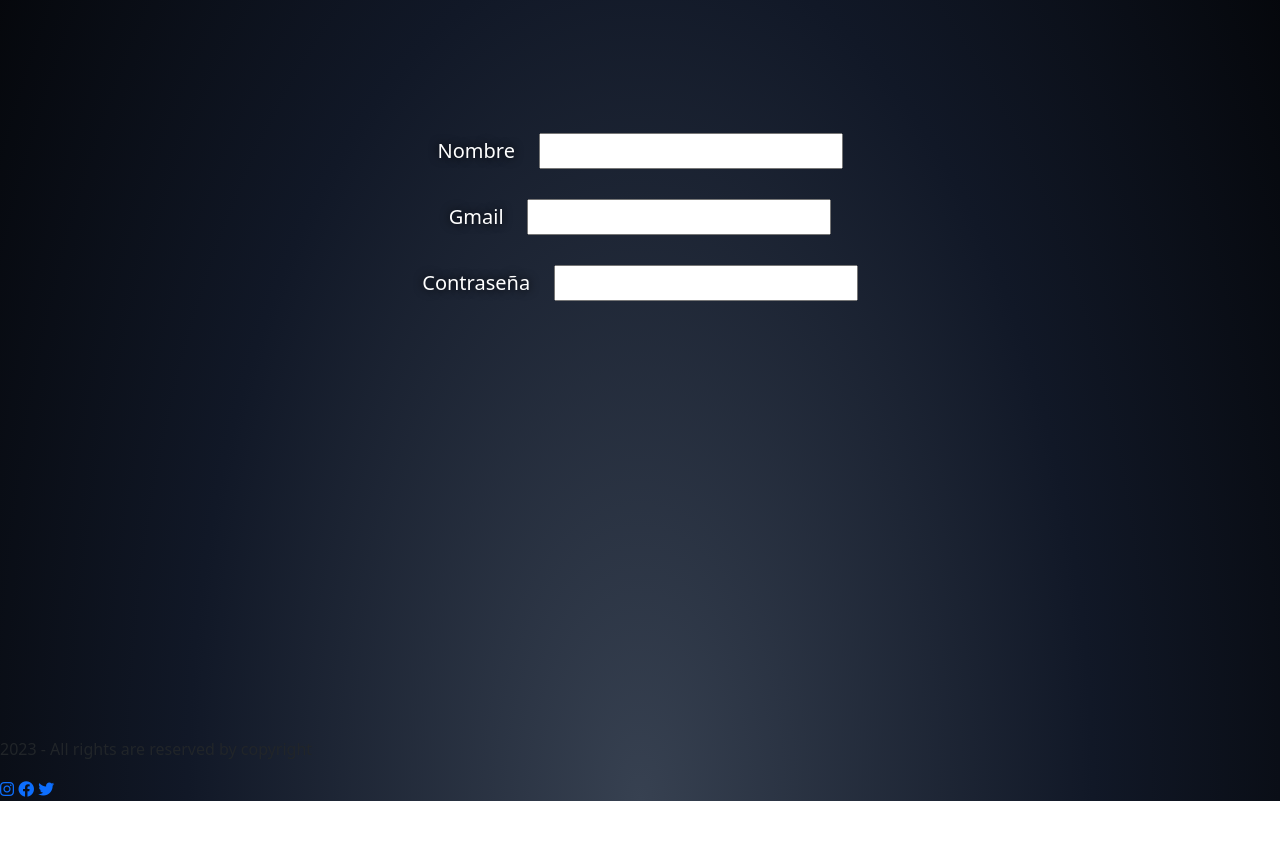
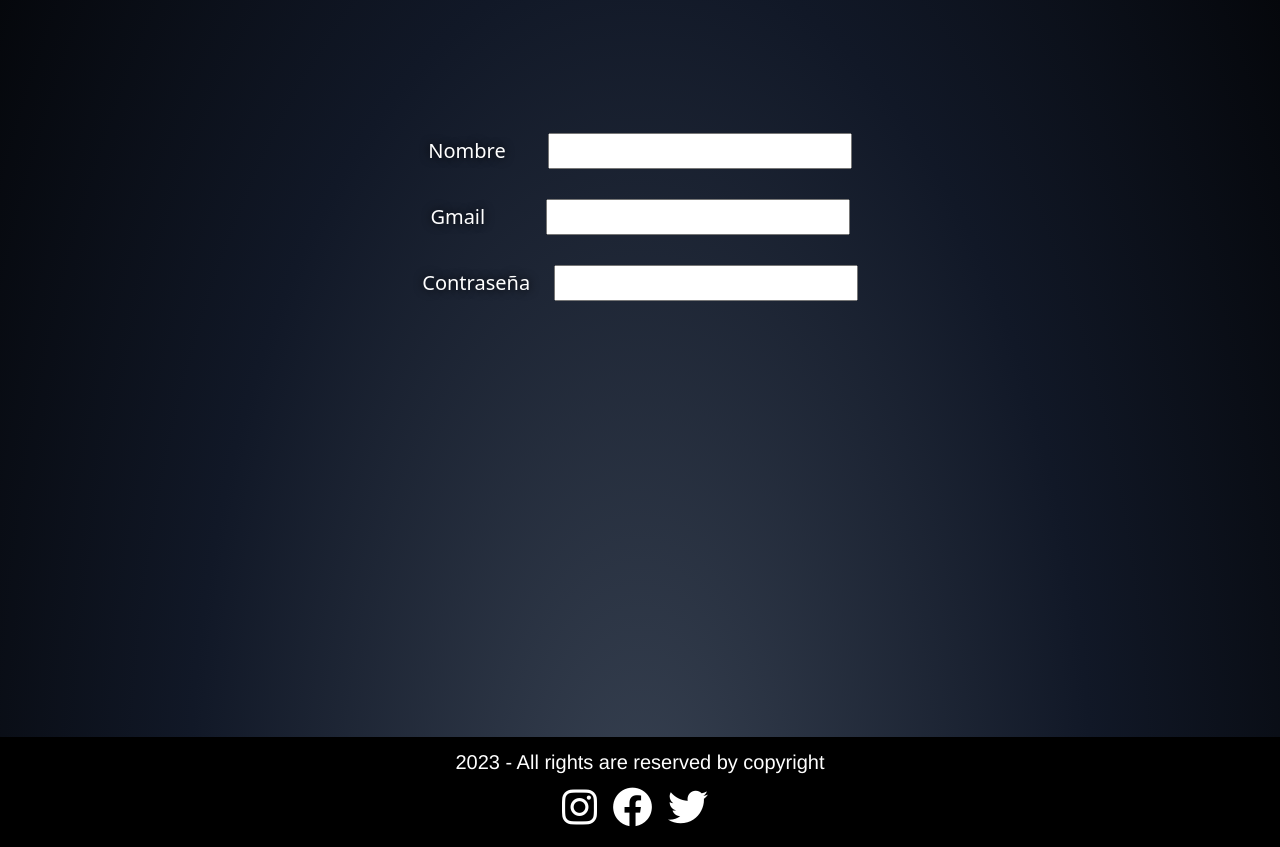
Before and after one commit to DanielEnriqueKuhne/PF-Kuhne.github.io, a website: page pages/noticias.html in a window 1280 px wide. Shown: the part 420-1267 px from the top of the page. Before the commit the page ends 1221 px from the top, so only its background shows below. Drawn offline with nearby package versions, Linux system fonts and the light colour scheme.

Commit message:
Todo el css pasado a scss

```diff
--- a/pages/noticias.html
+++ b/pages/noticias.html
@@ -44,11 +44,11 @@
             <div class="login">
                 <section class="formularionoticias">
                     <form action="#">
-                        <label for="nombre">Nombreㅤ</label>
+                        <label for="nombre">Nombreㅤㅤ</label>
                         <input type="text" name="nombre" id="nombre">
                     </form>
                     <form action="#">
-                        <label for="email">Gmailㅤ</label>
+                        <label for="email">Gmailㅤㅤㅤ</label>
                         <input type="text" name="email" id="email">
                     </form>
                     <form action="#">
--- a/scss/style.scss
+++ b/scss/style.scss
@@ -148,7 +148,6 @@ main.albumes img{
 main.noticias{
     color: white;
     text-align: center;
-    justify-content: center;
     text-shadow: 0 0 10px #000000;
     width: 100%;
     height: 1080px;
@@ -171,3 +170,21 @@ main.noticias{
         margin-top: 30px;
     }
 }
+/*pie de pagina*/
+footer{
+    height: 110px;
+    text-align: center;
+    font-size: 20px;
+    background-color: black;
+    color: #fff;
+    font-family: 'Franklin Gothic Medium', 'Arial Narrow', Arial, sans-serif;
+    padding: 10px;
+    p{
+        margin-bottom: 10px;
+    }
+}
+footer i{
+    font-size: 40px;
+    letter-spacing: 10px;
+    color: rgb(255, 255, 255);
+}
```
Also changed, not shown: css/style.css, 1 other file.
